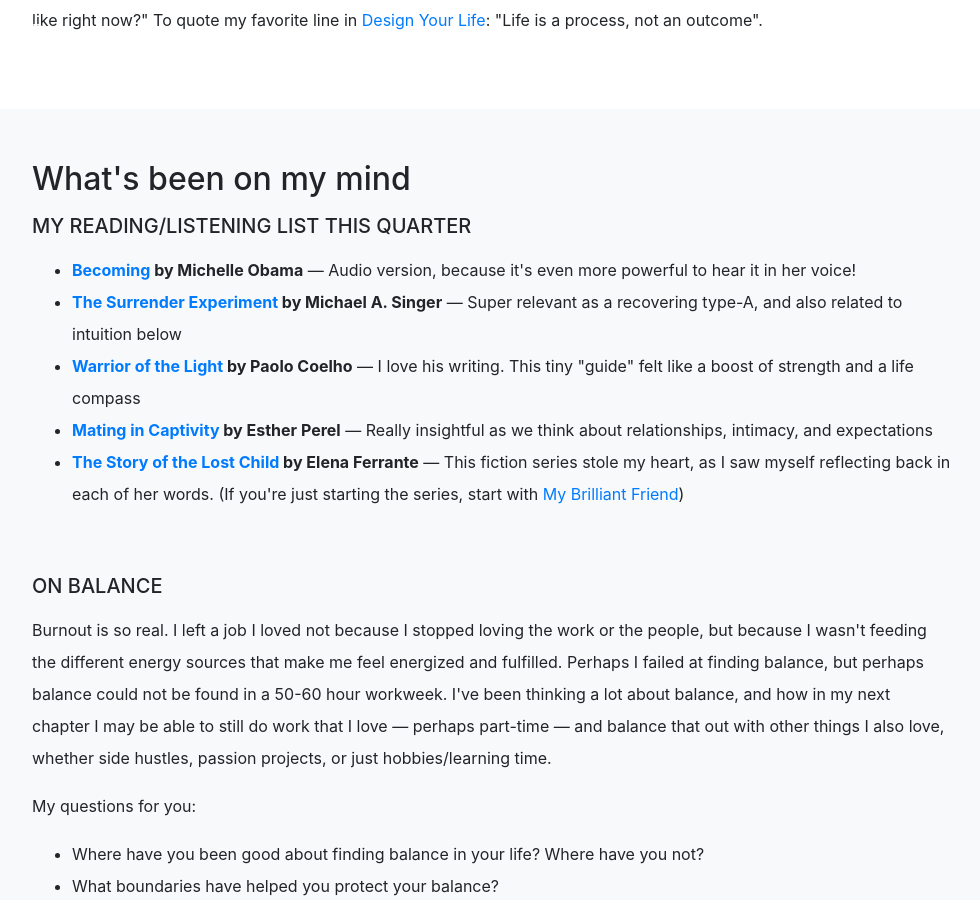
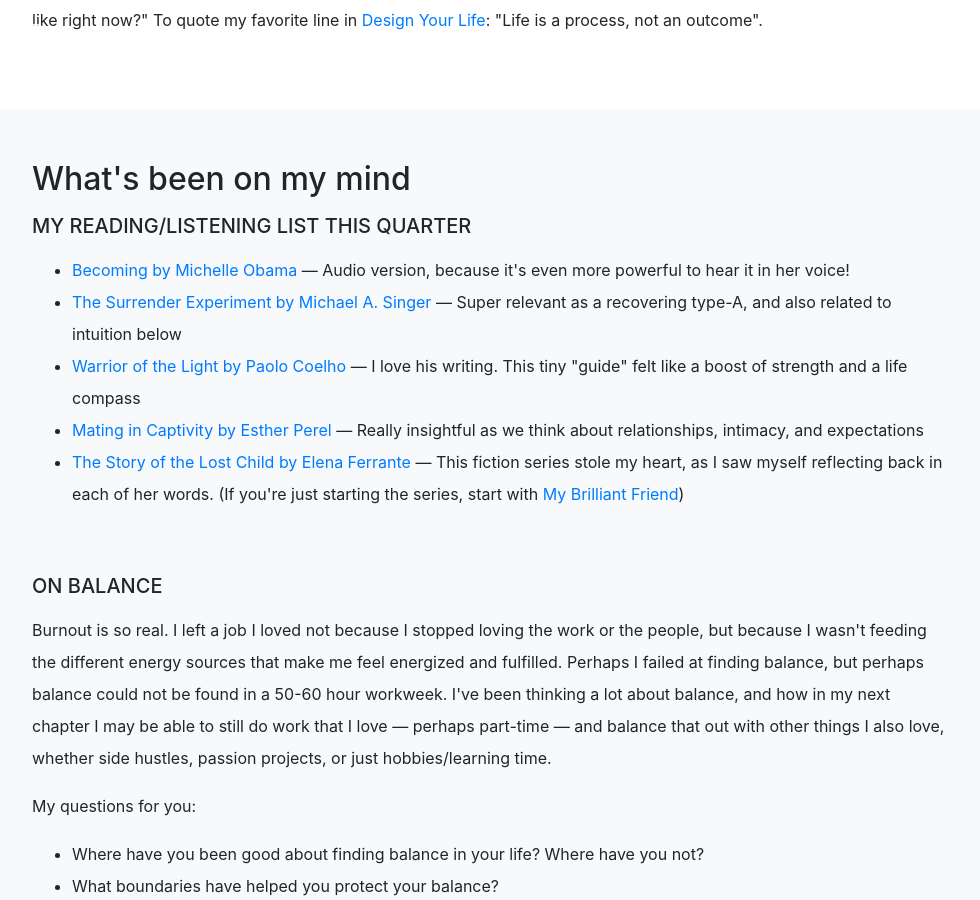
Before and after one commit to dalkat/dalkat.github.io, a Jekyll site: the page built from update-1.md, in a window 1280 px wide and 900 px high, scrolled down 3407 px. Shown: the whole window, without its empty margins (148-1128 px from the left). Built offline with Jekyll 4.4.1, drawn with Linux system fonts in a browser that asks for light colours; nearby versions of some CDN libraries; some web fonts are replaced; library files that are not in the unit come from our copies.

Commit message:
book four unbold extend link

```diff
--- a/_layouts/update-1.html
+++ b/_layouts/update-1.html
@@ -90,11 +90,11 @@ layout: default-sub
 
             <p><h5>MY READING/LISTENING LIST THIS QUARTER</h5></p>
             <p><ul>
-            <li><b><a href="https://amzn.to/2DLyIXX" target="_blank">Becoming</a> by Michelle Obama</b> &mdash; Audio version, because it's even more powerful to hear it in her voice!</li>
-            <li><b><a href="https://amzn.to/2EbX7rp" target="_blank">The Surrender Experiment</a> by Michael A. Singer</b> &mdash; Super relevant as a recovering type-A, and also related to intuition below</li>
-            <li><b><a href="https://amzn.to/2X89L1N" target="_blank">Warrior of the Light</a> by Paolo Coelho</b> &mdash; I love his writing. This tiny "guide" felt like a boost of strength and a life compass</li>
-            <li><b><a href="https://amzn.to/2DMWSl5" target="_blank">Mating in Captivity</a> by Esther Perel</b> &mdash; Really insightful as we think about relationships, intimacy, and expectations</li>
-            <li><b><a href="https://amzn.to/2EbPy3G" target="_blank">The Story of the Lost Child</a> by Elena Ferrante</b> &mdash; This fiction series stole my heart, as I saw myself reflecting back in each of her words. (If you're just starting the series, start with <a href="https://amzn.to/2NdisDG" target="_blank">My Brilliant Friend</a>)</li>
+            <li><a href="https://amzn.to/2DLyIXX" target="_blank">Becoming by Michelle Obama</a> &mdash; Audio version, because it's even more powerful to hear it in her voice!</li>
+            <li><a href="https://amzn.to/2EbX7rp" target="_blank">The Surrender Experiment by Michael A. Singer</a> &mdash; Super relevant as a recovering type-A, and also related to intuition below</li>
+            <li><a href="https://amzn.to/2X89L1N" target="_blank">Warrior of the Light by Paolo Coelho</a> &mdash; I love his writing. This tiny "guide" felt like a boost of strength and a life compass</li>
+            <li><a href="https://amzn.to/2DMWSl5" target="_blank">Mating in Captivity by Esther Perel</a> &mdash; Really insightful as we think about relationships, intimacy, and expectations</li>
+            <li><a href="https://amzn.to/2EbPy3G" target="_blank">The Story of the Lost Child by Elena Ferrante</a> &mdash; This fiction series stole my heart, as I saw myself reflecting back in each of her words. (If you're just starting the series, start with <a href="https://amzn.to/2NdisDG" target="_blank">My Brilliant Friend</a>)</li>
             </ul></p><br>
 
             <p><h5>ON BALANCE</h5></p>
```
